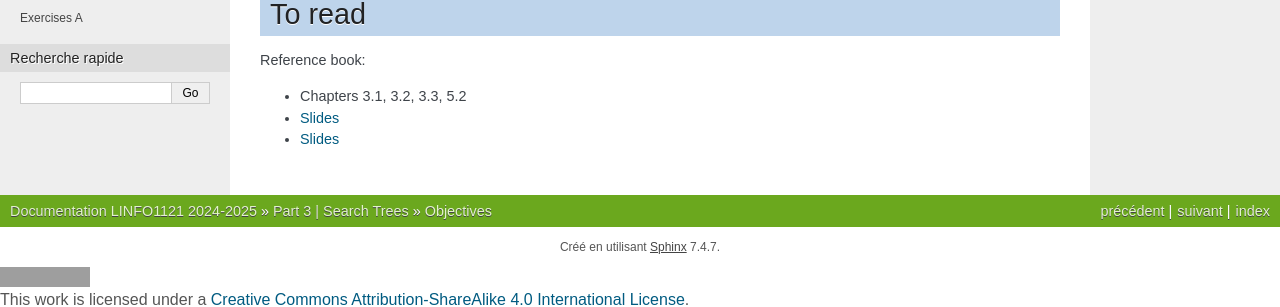
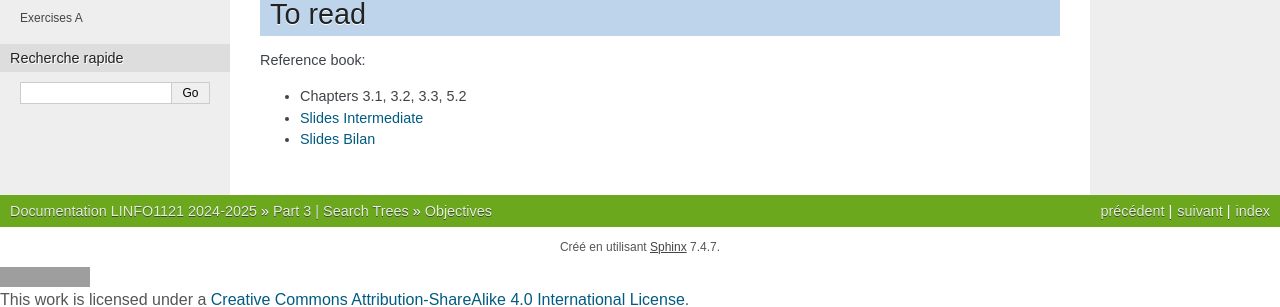
Before and after one commit to pschaus/LINFO1121, a Sphinx documentation site: the page built from source/part3/intro.rst, in a window 1280 px wide. Shown: the part 252-559 px from the top of the page. Built offline with Sphinx 7.4.7, drawn with Linux system fonts in a browser that asks for light colours; grey boxes are pictures that could not be loaded.

Commit message:
removed warnings

```diff
--- a/source/intro/index.rst
+++ b/source/intro/index.rst
@@ -9,7 +9,7 @@
 This repository serves as a supplementary resource to the foundational text `Algorithms <https://algs4.cs.princeton.edu/home/>`_ (4th Edition) by Sedgewick and Wayne,
 offering a set of theoretical and programming exercises designed to complement the book's content.
 These exercises are ideally suited for a flipped classroom setting, allowing for an interactive, student-centered learning experience.
-Additionally, the exercises are compatible with the `Inginious <https://inginious.org>`_   grading platform, providing an efficient means for automated assessment.
+Additionally, the exercises are compatible with the `Inginious Grading <https://inginious.org>`_  platform, providing an efficient means for automated assessment.
 
 
 The repository also stands as a valuable tool for individuals preparing for programming interviews.
@@ -31,7 +31,7 @@
 
 .. _Java8: https://docs.oracle.com/javase/8/docs/api
 .. _IntelliJ: https://www.jetbrains.com/idea/
-.. _INGInious: https://inginious.info.ucl.ac.be
+.. _Inginious: https://inginious.info.ucl.ac.be
 .. _JUnit5: https://junit.org/junit5/
 
 
--- a/source/part3/intro.rst
+++ b/source/part3/intro.rst
@@ -18,8 +18,8 @@
 * Chapters 3.1, 3.2, 3.3, 5.2
 
 
-* `Slides <../_static/slides/s6-part3-exercises.pdf>`_
-* `Slides <../_static/slides/s7-part3-bilan-part4-intro.pdf>`_
+* `Slides Intermediate <../_static/slides/s6-part3-exercises.pdf>`_
+* `Slides Bilan <../_static/slides/s7-part3-bilan-part4-intro.pdf>`_
 
 
 .. * `Slides <../_static/slides/part3-bilan.pdf>`_
--- a/source/part4/index.rst
+++ b/source/part4/index.rst
@@ -1,4 +1,4 @@
-.. _part2:
+.. _part4:
 
 
 *************************************************************************************************
--- a/source/part5/ex2.rst
+++ b/source/part5/ex2.rst
@@ -148,7 +148,7 @@
 
 
 Exercise 5.2.7 (Ternary Heap, Inginious)
-"""""""""""""""""""""""""""""""""""""""
+""""""""""""""""""""""""""""""""""""""""""
 
 Implement a ternary heap that stores three children rather than one.
 Be carefull here, we start storing the values at index 0 and not at index 1 as for the binary heap, as the formulla :math:`2k` and :math:`2k+1` does not work for the ternary case.
--- a/source/part6/ex1.rst
+++ b/source/part6/ex1.rst
@@ -1,4 +1,4 @@
-.. _part2_ex1:
+.. _part6_ex1:
 
 Exercises A
 =======================================
--- a/source/part6/intro.rst
+++ b/source/part6/intro.rst
@@ -26,5 +26,5 @@
 * Chapters 4.1, 4.2, 4.3, 4.4
 
 
-* `Slides <../_static/slides/s12-part6-exercises.pdf>`_
-* `Slides <../_static/slides/s13-part6-bilan.pdf>`_
+* `Slides Intermediate <../_static/slides/s12-part6-exercises.pdf>`_
+* `Slides Bilan <../_static/slides/s13-part6-bilan.pdf>`_
```
